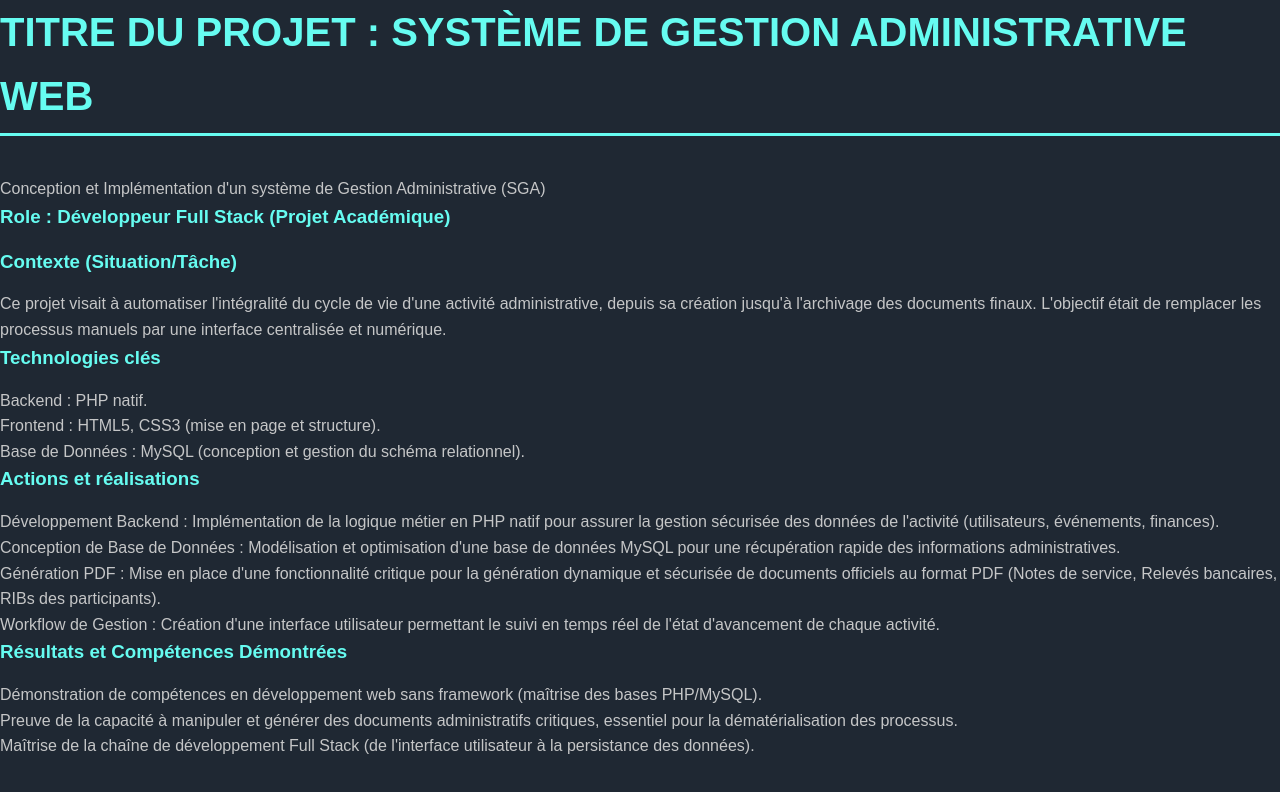
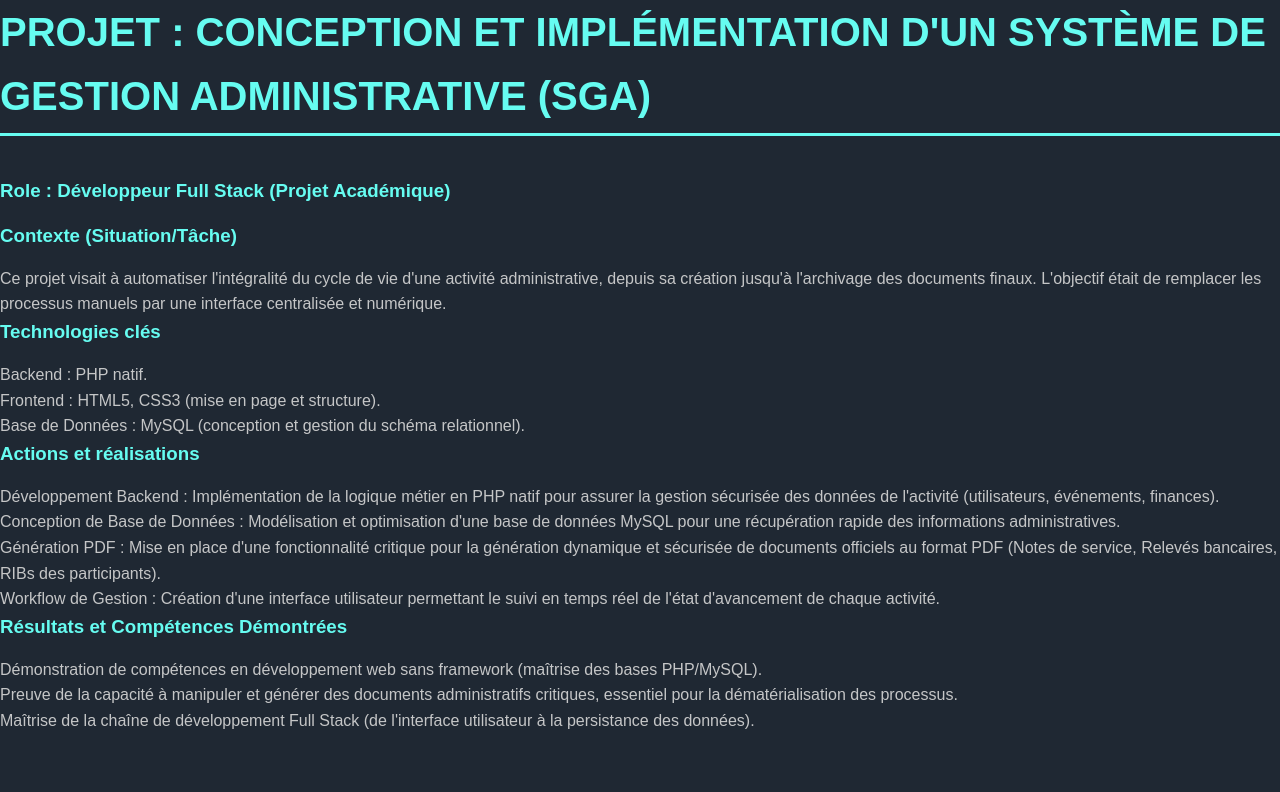
Before and after one commit to Francois229T/mon_portfolio, a plain HTML site: page projets/projet_admin.html in a window 1280 px wide. Drawn offline with Linux system fonts and the light colour scheme.

Commit message:
Correction apportées à projet_admin

```diff
--- a/projets/projet_admin.html
+++ b/projets/projet_admin.html
@@ -2,8 +2,7 @@
     <link rel="stylesheet" href="../style.css">
 </head>
 
-<h2> Titre du Projet : Système de Gestion Administrative Web</h2>
-<p>Conception et Implémentation d'un système de Gestion Administrative (SGA) <p>
+<h2> Projet : Conception et Implémentation d'un système de Gestion Administrative (SGA) </h2>
 
 <h3>Role : Développeur Full Stack (Projet Académique)</h3>
 
```
